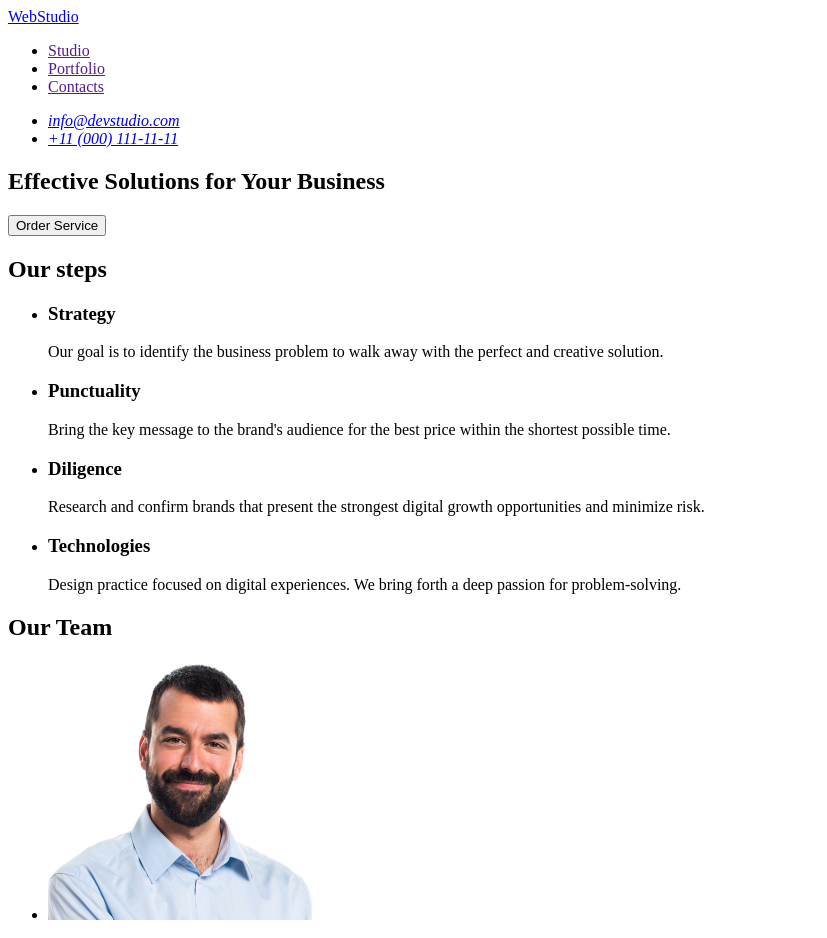
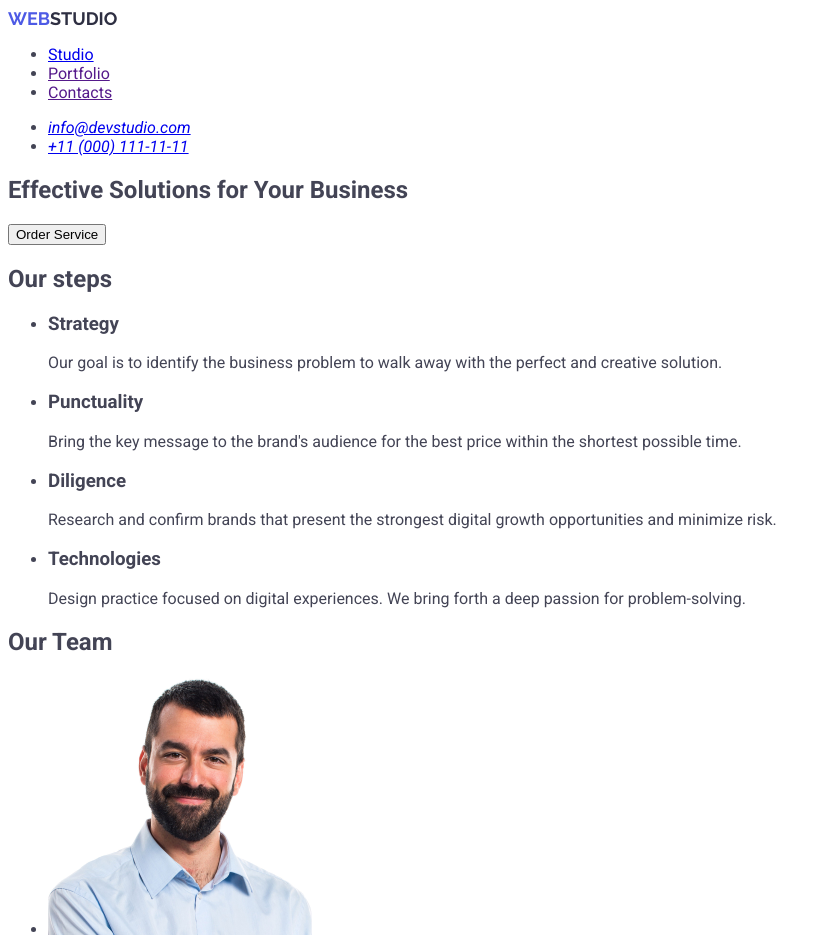
Before and after one commit to Westflag/goit-markup-hw-02, a plain HTML site: page index.html in a window 1280 px wide. Shown: the top 938 px of the page, without its empty margins (0-827 px from the left). Drawn offline with Linux system fonts and the light colour scheme.

Commit message:
update header

```diff
--- a/css/styles.css
+++ b/css/styles.css
@@ -11,6 +11,27 @@
   --color-hero-background: #2e2f42; /* GREY */
   --color-white-background: #ffffff; /* WHITE */
   --color-modal-background: #fcfcfc; /* DAIRY */
+}
+
+body {
+  font-family: 'Roboto', sans-serif;
+  color: var(--color-text);
+  background-color: var(--color-white-background);
+}
+
+.logo {
+  font-family: 'Raleway', sans-serif;
+  font-size: 18px;
+  font-weight: 700;
+  line-height: 21px;
+  letter-spacing: 3%;
+  text-transform: uppercase;
+  text-decoration: none;
+  color: var(--color-primary-brand);
+}
+
+.logo-dark {
+  color: var(--color-dark);
 }
 
 /* Title/Header 1 */
--- a/index.html
+++ b/index.html
@@ -3,18 +3,30 @@
   <head>
     <meta charset="UTF-8" />
     <meta name="viewport" content="width=device-width, initial-scale=1.0" />
+    <link rel="preconnect" href="https://fonts.googleapis.com" />
+    <link rel="preconnect" href="https://fonts.gstatic.com" crossorigin />
     <link
-      href="https://fonts.googleapis.com/css?family=Roboto:400,500,700"
+      href="https://fonts.googleapis.com/css2?family=Roboto:ital,wght@0,100;0,300;0,400;0,500;0,700;0,900;1,100;1,300;1,400;1,500;1,700;1,900&display=swap"
       rel="stylesheet"
     />
+    <link rel="preconnect" href="https://fonts.googleapis.com" />
+    <link rel="preconnect" href="https://fonts.gstatic.com" crossorigin />
+    <link
+      href="https://fonts.googleapis.com/css2?family=Raleway:ital,wght@0,100..900;1,100..900&family=Roboto:ital,wght@0,100;0,300;0,400;0,500;0,700;0,900;1,100;1,300;1,400;1,500;1,700;1,900&display=swap"
+      rel="stylesheet"
+    />
+    <link href="./css/styles.css" rel="stylesheet" />
+
     <title>WebStudio - Effective Solutions for Your Business</title>
   </head>
   <body>
     <header>
       <nav>
-        <a href="./index.html">WebStudio</a>
+        <a class="logo" href="./index.html">
+          Web<span class="logo-dark">Studio</span>
+        </a>
         <ul>
-          <li><a href="">Studio</a></li>
+          <li><a href="./index.html">Studio</a></li>
           <li><a href="">Portfolio</a></li>
           <li><a href="">Contacts</a></li>
         </ul>
```
